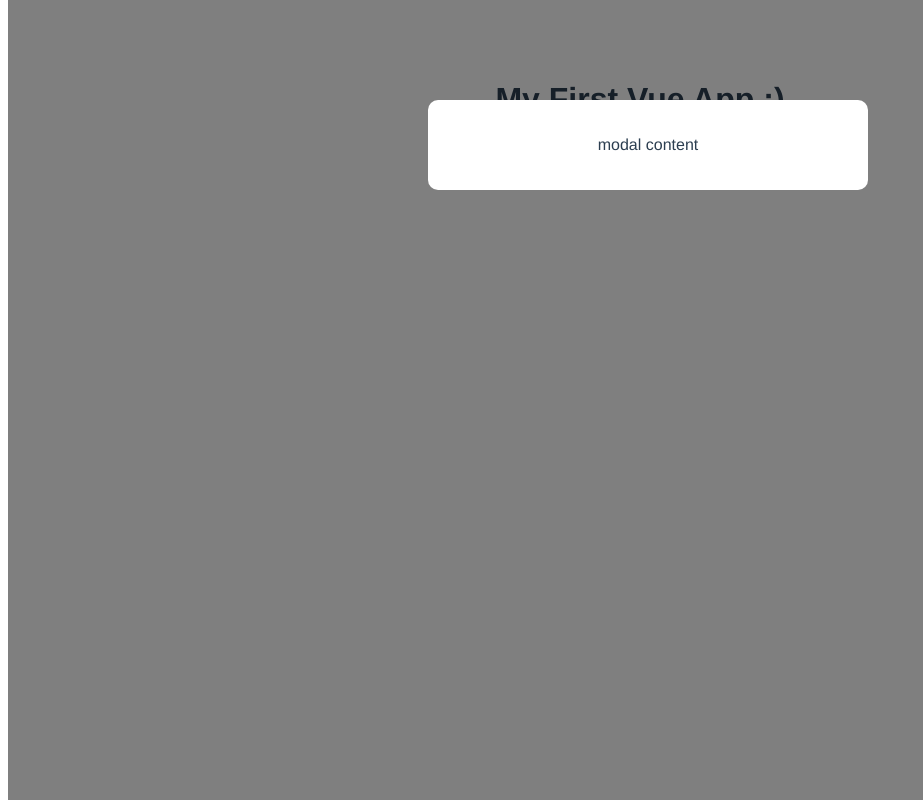
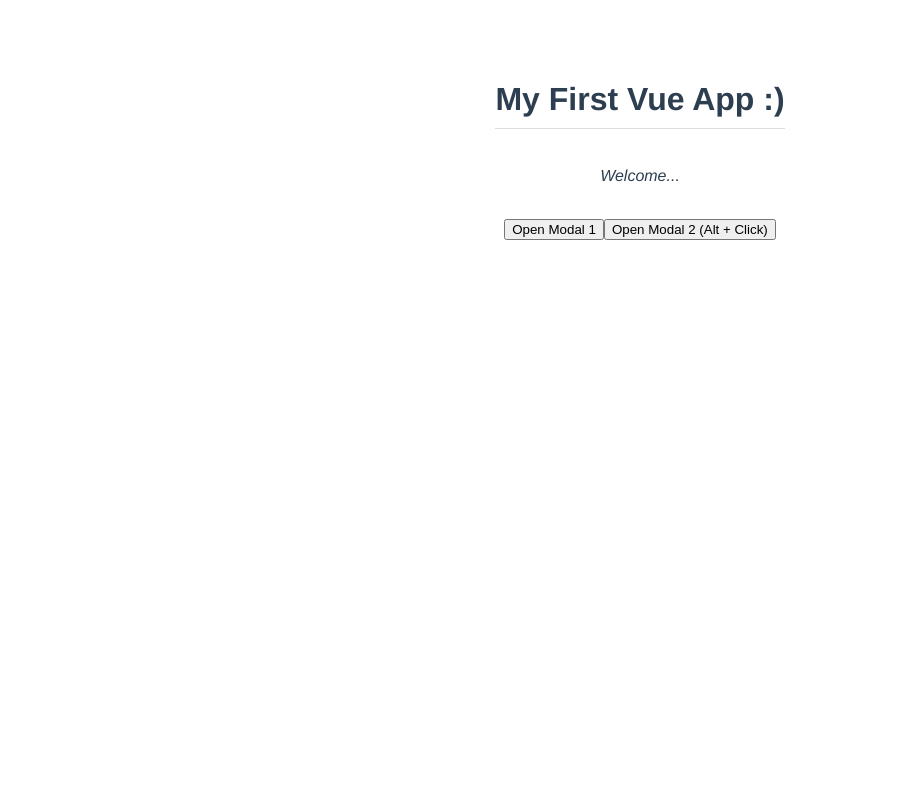
Before and after one commit to kulotsystems/vue3-thenetninja, a Vue app: page / in a window 1280 px wide. Shown: the whole page, without its empty margins (0-923 px from the left). Built offline with nearby package versions, Linux system fonts and the light colour scheme.

Commit message:
Lesson 5: The Vue CLI (replaced with Vite) & Bigger Projects (part 2)

```diff
--- a/index.html
+++ b/index.html
@@ -9,6 +9,7 @@
 </head>
 <body>
     <div id="app"></div>
+    <div id="modals"></div>
     <script type="module" src="/src/main.js"></script>
 </body>
 </html>
--- a/src/App.vue
+++ b/src/App.vue
@@ -1,6 +1,25 @@
 <template>
     <h1>{{ title }}</h1>
-    <Modal/>
+    <p>Welcome...</p>
+    <teleport to="#modals" v-if="showModal">
+        <Modal theme="sale" @close="toggleModal">
+            <h1>Ninja Giveaway!</h1>
+            <p>Grab your ninja swag for half price!</p>
+            <template v-slot:links>
+                <a href="#">Sign Up Now</a>
+                <a href="#">More Info</a>
+            </template>
+        </Modal>
+    </teleport>
+    <teleport to="#modals" v-if="showModal2">
+        <Modal theme="sale" @close="toggleModal2">
+            <h1>Sign Up to the News Letter</h1>
+            <p>For updates and promo codes!</p>
+        </Modal>
+    </teleport>
+    <br/>
+    <button @click="toggleModal">Open Modal 1</button>
+    <button @click.alt="toggleModal2">Open Modal 2 (Alt + Click)</button>
 </template>
 
 <script>
@@ -13,14 +32,27 @@
         },
         data() {
             return {
-                title: 'My First Vue App :)'
+                title : 'My First Vue App :)',
+                header: 'Sign up for the Giveaway!',
+                text  : 'Grab your ninja swag for half price!',
+                showModal : false,
+                showModal2: false
+            }
+        },
+        methods: {
+            toggleModal() {
+                this.showModal = !this.showModal;
+            },
+
+            toggleModal2() {
+                this.showModal2 = !this.showModal2;
             }
         }
     }
 </script>
 
 <style>
-    #app {
+    #app, #modals {
         font-family: Avenir, Helvetica, Arial, sans-serif;
         -webkit-font-smoothing: antialiased;
         -moz-osx-font-smoothing: grayscale;
--- /dev/null
+++ b/src/assets/globals.css
@@ -0,0 +1,7 @@
+body {
+    margin: 0;
+}
+
+p {
+    font-style: italic;
+}
--- a/src/components/Modal.vue
+++ b/src/components/Modal.vue
@@ -1,18 +1,32 @@
 <template>
-    <div class="backdrop">
-        <div class="modal">
-            <p>modal content</p>
+    <div class="backdrop" @click.self="closeModal">
+        <div class="modal" :class="{ 'sale': theme === 'sale' }">
+            <slot>Default Content</slot>
+            <div class="actions">
+                <slot name="links"/>
+            </div>
         </div>
     </div>
 </template>
 
 <script>
     export default {
-        name: 'Modal'
+        name: 'Modal',
+        props: {
+            theme: {
+                type   : String,
+                default: ''
+            }
+        },
+        methods: {
+            closeModal() {
+                this.$emit('close');
+            }
+        }
     }
 </script>
 
-<style scoped>
+<style>
     .modal {
         width: 400px;
         padding: 20px;
@@ -28,4 +42,45 @@
         width: 100%;
         height: 100%;
     }
+
+    .modal h1 {
+        color: #03cfb4;
+        border: none;
+        padding: 0;
+    }
+
+    .modal p {
+        font-style: normal;
+    }
+
+    .modal .actions {
+        text-align: center;
+        margin: 30px 0 10px 0;
+    }
+
+    .modal .actions a {
+        color: #333;
+        padding: 8px;
+        border: 1px solid #eee;
+        border-radius: 4px;
+        text-decoration: none;
+        margin: 10px;
+    }
+
+    .modal.sale {
+        background: crimson;
+        color: white;
+    }
+
+    .modal.sale h1 {
+        color: white;
+    }
+
+    .modal.sale .actions {
+        color: white;
+    }
+
+    .modal.sale .actions a {
+        color: white;
+    }
 </style>
--- a/src/main.js
+++ b/src/main.js
@@ -1,4 +1,5 @@
 import { createApp } from 'vue'
 import App from './App.vue'
+import './assets/globals.css';
 
 createApp(App).mount('#app')
```
